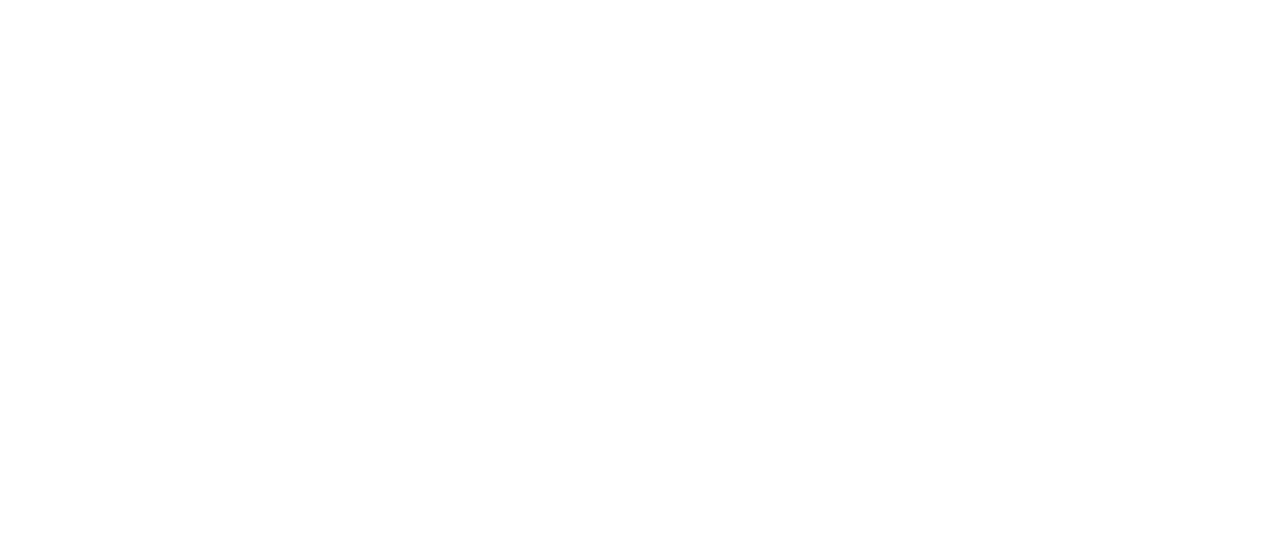
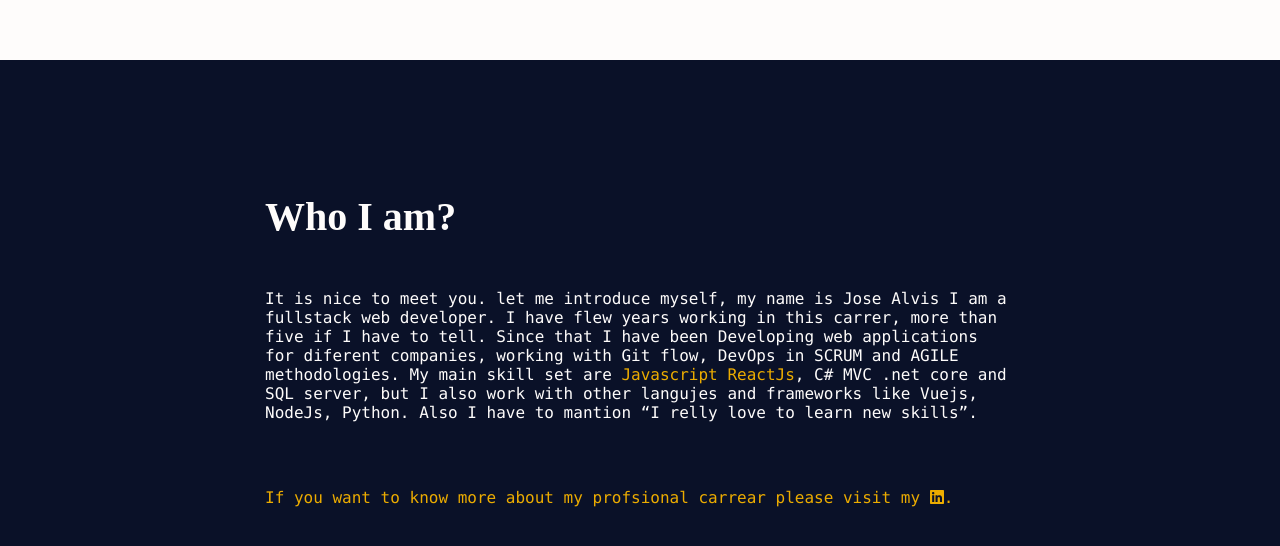
Before and after one commit to josealvis/personal-website, a Vue app: page / in a window 1280 px wide. Shown: the part 740-1286 px from the top of the page. Before the commit the page ends 800 px from the top, so only its background shows below. Built offline with nearby package versions, Linux system fonts and the light colour scheme.

Commit message:
Add  font-awesome

```diff
--- a/package.json
+++ b/package.json
@@ -8,6 +8,11 @@
     "lint": "vue-cli-service lint"
   },
   "dependencies": {
+    "@fortawesome/fontawesome-svg-core": "^1.2.34",
+    "@fortawesome/free-brands-svg-icons": "^5.15.2",
+    "@fortawesome/free-regular-svg-icons": "^5.15.2",
+    "@fortawesome/free-solid-svg-icons": "^5.15.2",
+    "@fortawesome/vue-fontawesome": "^3.0.0-3",
     "core-js": "^3.6.5",
     "vue": "^3.0.0"
   },
--- a/src/App.vue
+++ b/src/App.vue
@@ -19,8 +19,19 @@
 </script>
 
 <style>
+html{
+   scroll-behavior: smooth;
+}
+
 body{
   margin: 0px;
+}
+h1, h2, h3{
+  font-family:'Century Gothic','Times New Roman', Times, serif;
+}
+
+h1{
+  font-size: 2.5em;
 }
 #app {
   font-family: Consolas, Avenir, Helvetica, Arial, sans-serif;
--- a/src/components/Home.vue
+++ b/src/components/Home.vue
@@ -1,52 +1,94 @@
 <template>
   <main>
     <section id="intro">
-        <div id="center-box-container">
+      <div class="center-box-container">
         <h1 id="title">Jose Alvis Pena</h1>
         <span id="subtitle">Fullstack web developer</span>
-         <input id="input-name" type="text" placeholder='Type your name and press "ENTER".'>
+        <label class="hidden-accesibility" for="input-name"
+          >Type your name and press "ENTER"</label
+        >
+        <input
+          id="input-name"
+          type="text"
+          name="name"
+          v-model="visiterName"
+          placeholder='Type your name and press "ENTER".'
+        />
+      </div>
+    </section>
+    <section id="about-me">
+      <div class="center-box-container">
+        <h1>Who I am?</h1>
+        <p>
+          {{ visiterName ? `Hi ${visiterName}.`: null}} It is nice to meet you. let me introduce myself, my name is
+          Jose Alvis I am a fullstack web developer. I have flew years working
+          in this carrer, more than five if I have to tell. Since that I have
+          been Developing web applications for diferent companies, working with
+          Git flow, DevOps in SCRUM and AGILE methodologies. My main skill set
+          are <span class="hightlight">Javascript ReactJs</span>, C# MVC .net
+          core and SQL server, but I also work with other langujes and
+          frameworks like Vuejs, NodeJs, Python. Also I have to mantion “I relly
+          love to learn new skills”.
+        </p>
+        <a id="about-link" class="yellow-link" target="_blank" href="http://www.linkedin.com/in/jose-alvis-peña-bonnet-b0194820">
+        If you want to know more about my profsional carrear  please visit my
+        <font-awesome-icon :icon="['fab', 'linkedin']" />.
+        </a>
       </div>
     </section>
   </main>
 </template>
 
 <script>
+
 export default {
   name: "Home",
+  data(){
+    return {
+      visiterName: null
+    }
+  }
 };
 </script>
 
 <!-- Add "scoped" attribute to limit CSS to this component only -->
 <style scoped>
-main{
-    padding-top: 60px;
+main {
+  /* padding-top: 60px; */
   display: flex;
   flex-direction: column;
 }
 #title {
-font-family:'Century Gothic','Times New Roman', Times, serif;
+  margin-top: 20%;
+  font-family: "Century Gothic", "Times New Roman", Times, serif;
   font-size: 6em;
   font-weight: bold;
   letter-spacing: 0px;
 }
 
-#intro{
+section {
   display: flex;
   flex-direction: column;
+  height: 100vh;
+  min-height: 500px;
   align-items: center;
-    height: 500px;
-
 }
 
-#center-box-container{
+section h1 {
+  align-self: flex-start;
+}
+#intro {
+  align-items: center;
+}
+
+.center-box-container {
   display: flex;
   flex-direction: column;
-    align-items: center;
   width: 750px;
   margin-top: 100px;
 }
 
-#subtitle{
+#subtitle {
   align-self: flex-end;
   position: relative;
   top: -95px;
@@ -55,7 +97,7 @@
   font-weight: bold;
 }
 
-#input-name{
+#input-name {
   position: relative;
   top: -50px;
   border: none;
@@ -66,7 +108,40 @@
   font-size: 1.2em;
 }
 
-#input-name:focus{
- border: none !important;
+#input-name:focus {
+  outline: none;
+}
+
+#about-me {
+  align-items: center;
+  background-color: #0a1128;
+  color: #fefcfb;
+}
+
+.hidden-accesibility {
+  position: absolute;
+  left: -10000px;
+  width: 1px;
+  height: 1px;
+  top: auto;
+  overflow: hidden;
+}
+
+.hightlight {
+  color: #ecac00;
+}
+
+#about-link{
+ margin-top: 50px;
+}
+
+.yellow-link{
+  color: #ecac00;
+  text-decoration: none;
+}
+
+.yellow-link:hover{
+  color: #ecac00;
+  text-decoration: underline;
 }
 </style>
--- a/src/components/TopNavBar.vue
+++ b/src/components/TopNavBar.vue
@@ -1,7 +1,7 @@
 <template>
   <nav id="top-nav-bar">
-      <a href="#" >Who I am</a>
-      <a href="#" >How I code</a>
+      <a href="#intro" >Who I am</a>
+      <a href="#about-me" >How I code</a>
       <a href="#" >Contact</a>
   </nav>
 </template>
@@ -15,6 +15,7 @@
 <!-- Add "scoped" attribute to limit CSS to this component only -->
 <style scoped>
     #top-nav-bar{
+       z-index: 9000;
        color: #EBF5F0;
        display: flex;
        background-color: #ce2751;
--- a/src/main.js
+++ b/src/main.js
@@ -1,4 +1,11 @@
 import { createApp } from 'vue'
 import App from './App.vue'
+import { FontAwesomeIcon } from '@fortawesome/vue-fontawesome'
+import { library } from '@fortawesome/fontawesome-svg-core'
+import { faLinkedin, faFontAwesome } from '@fortawesome/free-brands-svg-icons'
 
-createApp(App).mount('#app')
+library.add(faLinkedin, faFontAwesome)
+
+const app =createApp(App)
+app.component('font-awesome-icon', FontAwesomeIcon)
+app.mount('#app')
```
Also changed, not shown: 1 other file (tests, documents, lock files or other folders). Lines whose indentation alone changed are shown as unchanged.
